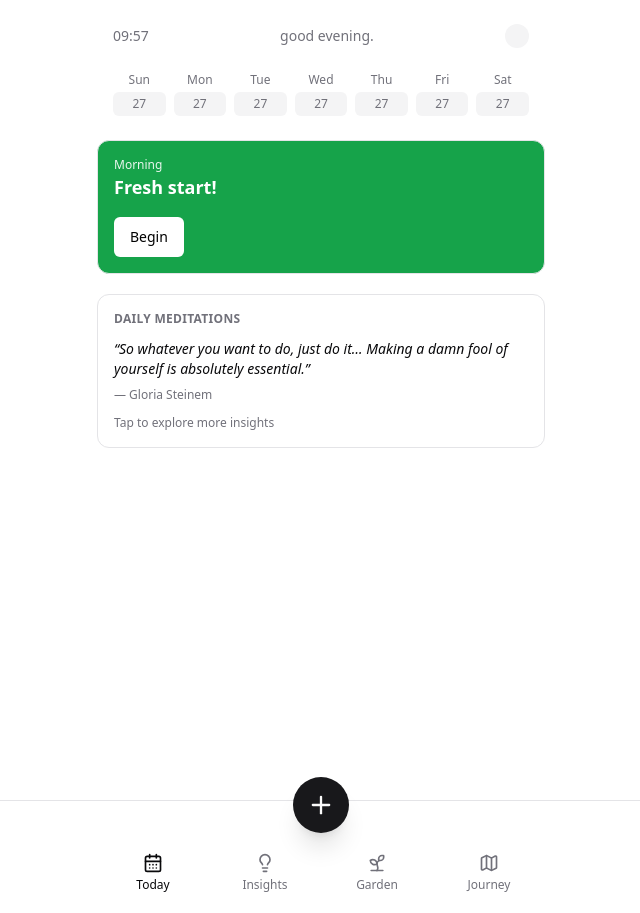
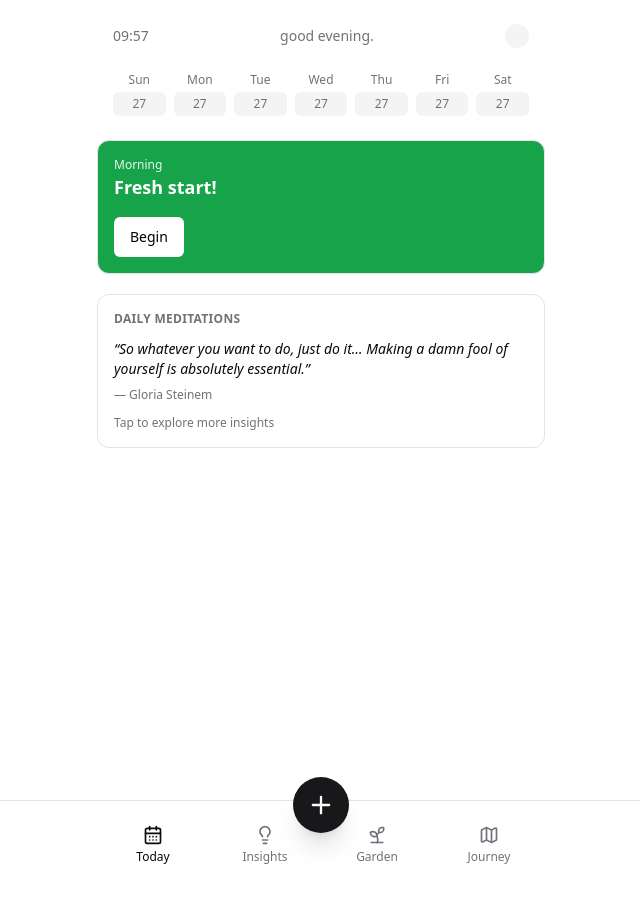
Before and after one commit to brandongalang/IFS-chat-app, a Next.js app: page / in a window 1280 px wide. Shown: the whole page, without its empty margins (319-959 px from the left). After the commit the page ends 885 px from the top, so only its background shows below. Built offline with nearby package versions, Linux system fonts and the light colour scheme.

Commit message:
fix(tabs): restore original FAB position with reduced nav padding
- Change nav padding from pt-8 md:pt-10 to pt-3 to bring + button back to original position
- Keep expanded tab clickable areas (min-h-[56px] py-3) and pointer-events fix

```diff
--- a/components/nav/BottomTabs.tsx
+++ b/components/nav/BottomTabs.tsx
@@ -19,7 +19,7 @@ export function BottomTabs() {
 
   return (
     <nav
-      className="relative border-t border-border bg-card/80 backdrop-blur supports-[backdrop-filter]:bg-card/60 pt-8 md:pt-10 pb-2"
+      className="relative border-t border-border bg-card/80 backdrop-blur supports-[backdrop-filter]:bg-card/60 pt-3 pb-2"
       role="navigation"
       aria-label="Primary tabs"
     >
```
